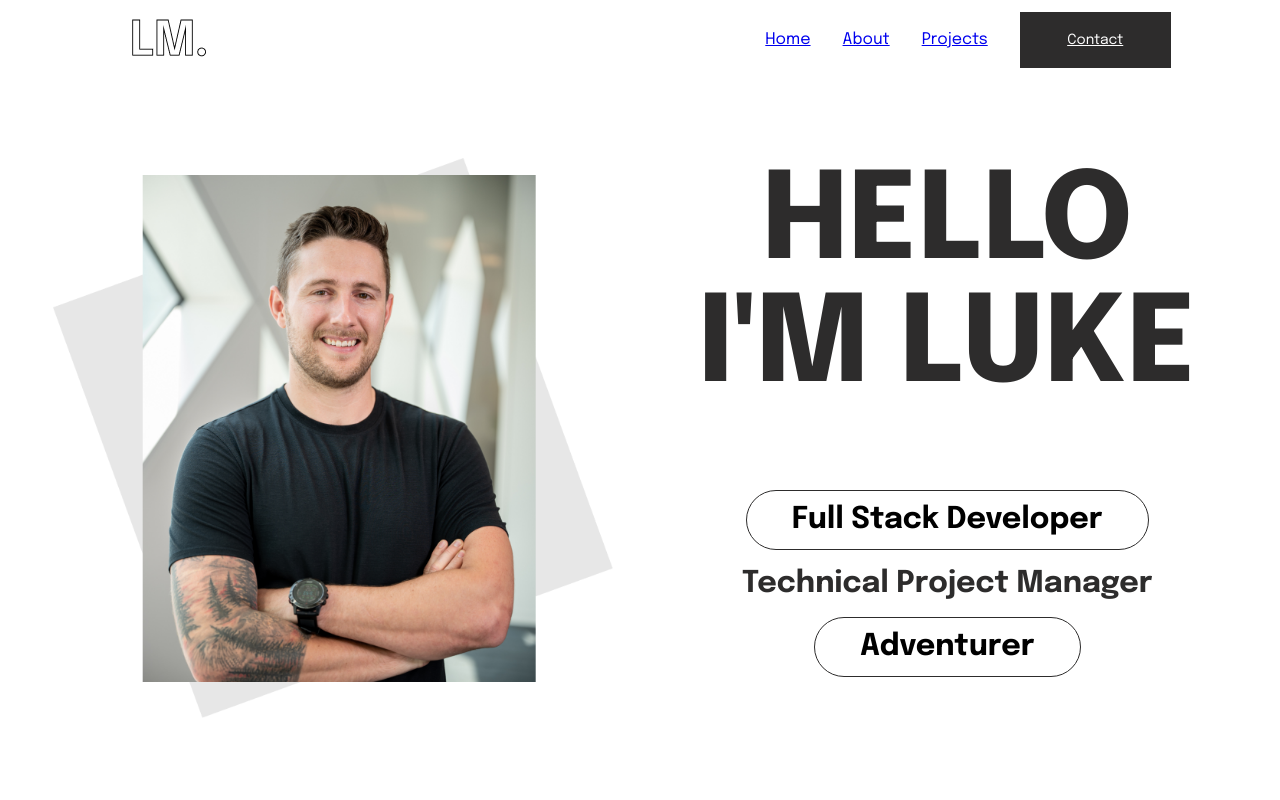
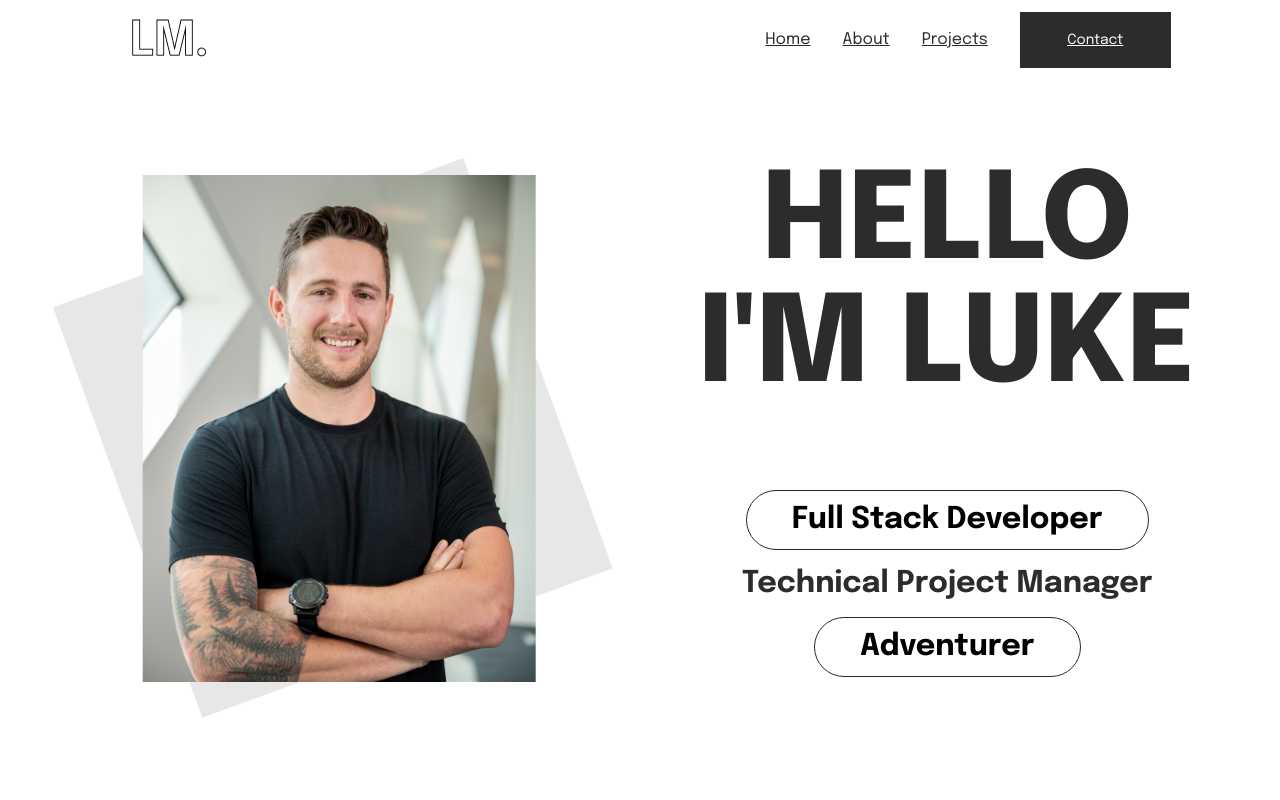
Before and after one commit to lmifflen/portfolio, a React (Create React App) app: page / in a window 1280 px wide. Shown: the top 800 px of the page. Built offline with nearby package versions, Linux system fonts and the light colour scheme; no server answers.

Commit message:
Updated a tag style

```diff
--- a/src/components/Navbar/Navbar.css
+++ b/src/components/Navbar/Navbar.css
@@ -134,7 +134,7 @@
   order: 0;
   flex-grow: 0;
 }
-a:visited, a:hover, a:active {
+a, a:visited, a:hover, a:active {
   color: inherit;
 }
 @media screen and (min-width: 768px) {
```
